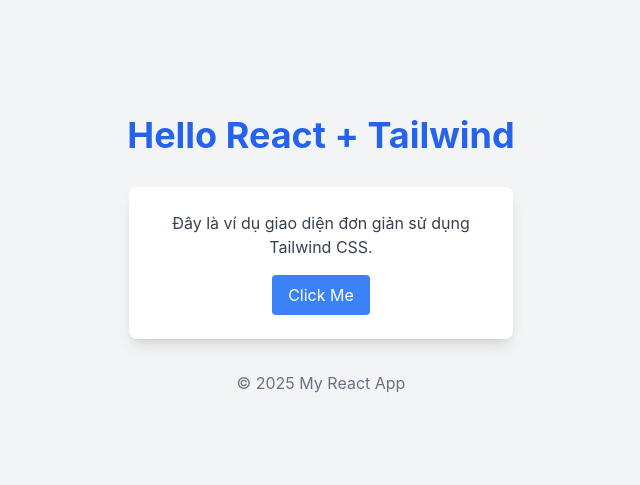
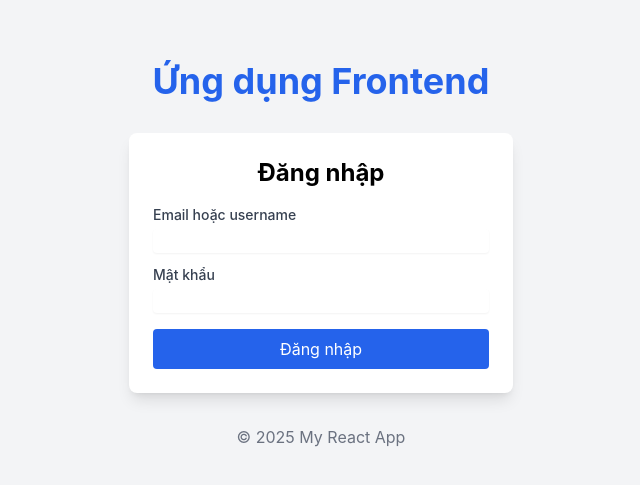
Before and after one commit to pchien925/frontend-service-CNPPM, a React (Create React App) app: page / in a window 1280 px wide. Shown: the part 145-630 px from the top of the page, without its empty margins (319-959 px from the left). Built offline with nearby package versions, Linux system fonts and the light colour scheme.

Commit message:
frontendlogin

```diff
--- a/package.json
+++ b/package.json
@@ -3,6 +3,7 @@
   "version": "0.1.0",
   "private": true,
   "dependencies": {
+    "@reduxjs/toolkit": "^2.10.1",
     "@testing-library/dom": "^10.4.1",
     "@testing-library/jest-dom": "^6.9.1",
     "@testing-library/react": "^16.3.0",
@@ -10,6 +11,7 @@
     "axios": "^1.13.2",
     "react": "^19.2.0",
     "react-dom": "^19.2.0",
+    "react-redux": "^9.2.0",
     "react-scripts": "5.0.1",
     "web-vitals": "^2.1.4"
   },
--- a/src/App.js
+++ b/src/App.js
@@ -1,27 +1,16 @@
 import React from 'react';
+import LoginForm from './components/LoginForm';
 
 function App() {
   return (
     <div className="min-h-screen bg-gray-100 flex flex-col items-center justify-center p-4">
-      {/* Header */}
       <header className="mb-8">
-        <h1 className="text-4xl font-bold text-blue-600">Hello React + Tailwind</h1>
+        <h1 className="text-4xl font-bold text-blue-600">Ứng dụng Frontend</h1>
       </header>
 
-      {/* Card Content */}
-      <div className="bg-white shadow-lg rounded-lg p-6 w-full max-w-sm text-center">
-        <p className="text-gray-700 mb-4">
-          Đây là ví dụ giao diện đơn giản sử dụng Tailwind CSS.
-        </p>
-        <button className="bg-blue-500 text-white px-4 py-2 rounded hover:bg-blue-600 transition">
-          Click Me
-        </button>
-      </div>
+      <LoginForm />
 
-      {/* Footer */}
-      <footer className="mt-8 text-gray-500">
-        &copy; 2025 My React App
-      </footer>
+      <footer className="mt-8 text-gray-500">&copy; 2025 My React App</footer>
     </div>
   );
 }
--- /dev/null
+++ b/src/api/apiClient.js
@@ -0,0 +1,11 @@
+import axios from 'axios';
+
+const api = axios.create({
+  baseURL: 'http://localhost:8888',
+  headers: {
+    'Content-Type': 'application/json',
+  },
+  withCredentials: true,
+});
+
+export default api;
--- /dev/null
+++ b/src/components/LoginForm.jsx
@@ -0,0 +1,61 @@
+import React, { useState } from 'react';
+import { useAuth } from '../hooks/useAuth';
+
+export default function LoginForm() {
+  const [usernameOrEmail, setUsernameOrEmail] = useState('');
+  const [password, setPassword] = useState('');
+  const { loading, error, user, login } = useAuth();
+
+  const handleSubmit = async (e) => {
+    e.preventDefault();
+    await login({ usernameOrEmail, password });
+  };
+
+  if (user) {
+    return (
+      <div className="bg-white shadow rounded p-6 w-full max-w-sm text-center">
+        <h2 className="text-xl font-semibold mb-2">Xin chào</h2>
+        <p className="text-gray-600">{user.name ?? user.username ?? user.email ?? 'Người dùng'}</p>
+      </div>
+    );
+  }
+
+  return (
+    <form
+      onSubmit={handleSubmit}
+      className="bg-white shadow-lg rounded-lg p-6 w-full max-w-sm"
+    >
+      <h2 className="text-2xl font-bold mb-4 text-center">Đăng nhập</h2>
+
+      <label className="block text-sm font-medium text-gray-700">Email hoặc username</label>
+      <input
+        type="text"
+        value={usernameOrEmail}
+        onChange={(e) => setUsernameOrEmail(e.target.value)}
+        required
+        className="mt-1 mb-3 block w-full rounded border-gray-300 shadow-sm focus:ring-blue-500 focus:border-blue-500"
+      />
+
+      <label className="block text-sm font-medium text-gray-700">Mật khẩu</label>
+      <input
+        type="password"
+        value={password}
+        onChange={(e) => setPassword(e.target.value)}
+        required
+        className="mt-1 mb-4 block w-full rounded border-gray-300 shadow-sm focus:ring-blue-500 focus:border-blue-500"
+      />
+
+      {error && (
+        <div className="text-red-600 text-sm mb-3">{typeof error === 'string' ? error : JSON.stringify(error)}</div>
+      )}
+
+      <button
+        type="submit"
+        disabled={loading}
+        className="w-full bg-blue-600 text-white py-2 rounded hover:bg-blue-700 disabled:opacity-60"
+      >
+        {loading ? 'Đang đăng nhập...' : 'Đăng nhập'}
+      </button>
+    </form>
+  );
+}
--- /dev/null
+++ b/src/hooks/useAuth.js
@@ -0,0 +1,16 @@
+import { useSelector, useDispatch } from 'react-redux';
+import { login as loginAction, logout as logoutAction } from '../store/authSlice';
+
+export function useAuth() {
+  const dispatch = useDispatch();
+  const auth = useSelector((s) => s.auth);
+
+  const login = (credentials) => dispatch(loginAction(credentials));
+  const logout = () => dispatch(logoutAction());
+
+  return {
+    ...auth,
+    login,
+    logout,
+  };
+}
--- a/src/index.js
+++ b/src/index.js
@@ -3,11 +3,15 @@ import ReactDOM from 'react-dom/client';
 import './index.css';
 import App from './App';
 import reportWebVitals from './reportWebVitals';
+import { Provider } from 'react-redux';
+import store from './store/store';
 
 const root = ReactDOM.createRoot(document.getElementById('root'));
 root.render(
   <React.StrictMode>
-    <App />
+    <Provider store={store}>
+      <App />
+    </Provider>
   </React.StrictMode>
 );
 
--- /dev/null
+++ b/src/store/authSlice.js
@@ -0,0 +1,56 @@
+import { createSlice, createAsyncThunk } from '@reduxjs/toolkit';
+import api from '../api/apiClient';
+
+export const login = createAsyncThunk(
+  'auth/login',
+  async (credentials, { rejectWithValue }) => {
+    try {
+      const res = await api.post('/accounts/login', credentials);
+      return res.data;
+    } catch (err) {
+      const message = err.response?.data || err.message;
+      return rejectWithValue(message);
+    }
+  }
+);
+
+const authSlice = createSlice({
+  name: 'auth',
+  initialState: {
+    user: null,
+    token: null,
+    loading: false,
+    error: null,
+  },
+  reducers: {
+    logout(state) {
+      state.user = null;
+      state.token = null;
+      state.error = null;
+      state.loading = false;
+    },
+  },
+  extraReducers: (builder) => {
+    builder
+      .addCase(login.pending, (state) => {
+        state.loading = true;
+        state.error = null;
+      })
+      .addCase(login.fulfilled, (state, action) => {
+        state.loading = false;
+        // assume API returns { data: { user, token } } or similar
+        const payload = action.payload;
+        // handle common shapes
+        state.user = payload.user ?? payload.data?.user ?? payload;
+        state.token = payload.token ?? payload.data?.token ?? null;
+        state.error = null;
+      })
+      .addCase(login.rejected, (state, action) => {
+        state.loading = false;
+        state.error = action.payload || action.error.message;
+      });
+  },
+});
+
+export const { logout } = authSlice.actions;
+export default authSlice.reducer;
--- /dev/null
+++ b/src/store/store.js
@@ -0,0 +1,10 @@
+import { configureStore } from '@reduxjs/toolkit';
+import authReducer from './authSlice';
+
+const store = configureStore({
+  reducer: {
+    auth: authReducer,
+  },
+});
+
+export default store;
```
Also changed, not shown: 1 other file (tests, documents, lock files or other folders).
